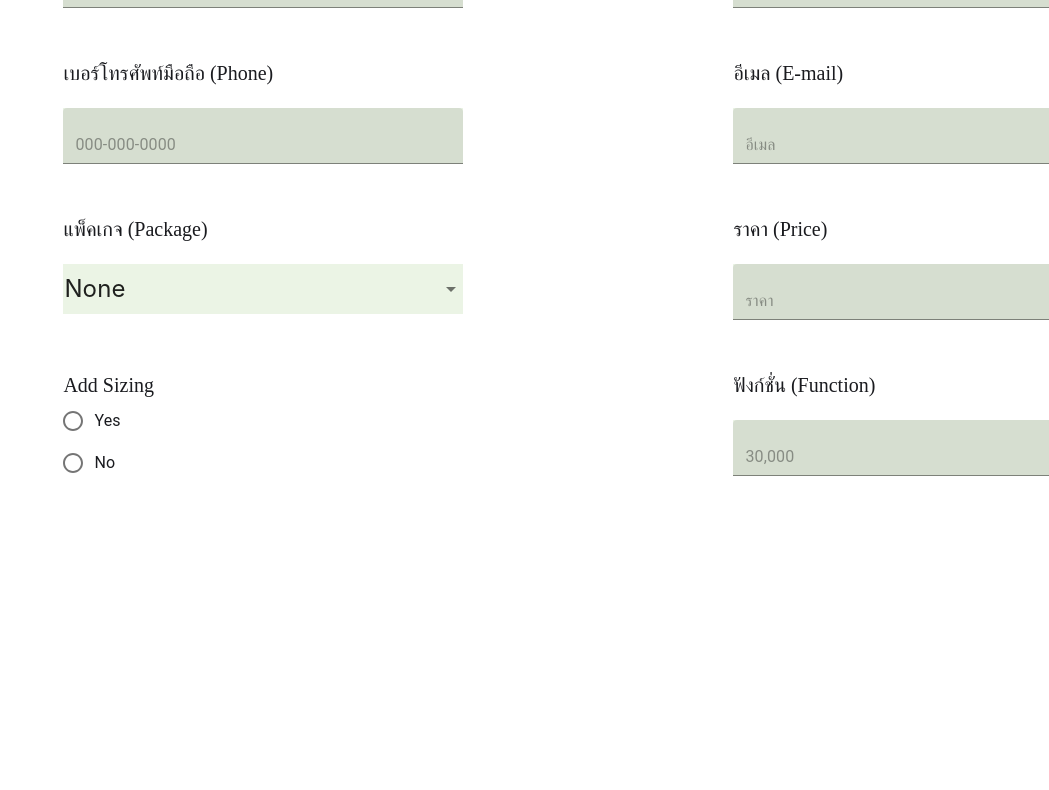
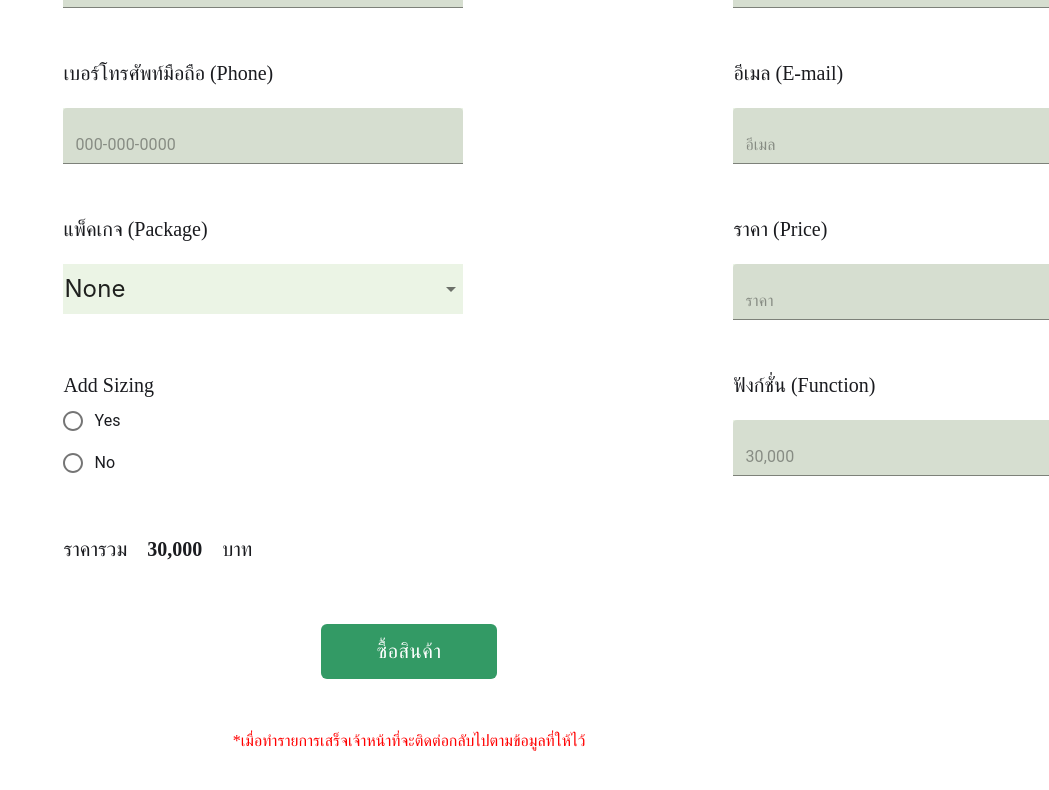
Before and after one commit to DomeNTPS/sale-page, a Next.js app: page /buy in a window 1280 px wide. Shown: the part 372-1162 px from the top of the page, without its empty margins (231-1280 px from the left). Before the commit the page ends 856 px from the top, so only its background shows below. Built offline with nearby package versions, Linux system fonts and the light colour scheme.

Commit message:
65% work progress

```diff
--- a/components/BuyButton.js
+++ b/components/BuyButton.js
@@ -12,7 +12,7 @@ const useStyles = makeStyles((theme) => ({
   buybutton: {
     background: "#339a65",
     color: "#fff",
-    borderRadius: 3,
+    borderRadius: 6,
     border: "6px",
     fontSize: 20,
     padding: "10px 55px",
@@ -22,7 +22,7 @@ const useStyles = makeStyles((theme) => ({
 function BuyButton() {
   const classes = useStyles();
     return (
-      <div className="buybutton">
+      <div>
           <Button className={classes.buybutton}>ซื้อสินค้า</Button>
       </div>
     );
--- a/pages/buy.js
+++ b/pages/buy.js
@@ -9,6 +9,7 @@ import FormControlLabel from '@material-ui/core/FormControlLabel';
 import NumberFormat from "react-number-format";
 import MaskedInput from "react-text-mask";
 import PropTypes from "prop-types";
+import Buybutton from "../components/BuyButton";
 
 const useStyles = makeStyles((theme) => ({
   selectEmpty: {
@@ -133,7 +134,7 @@ function buy() {
     };
 
     return (
-      <div>
+      <div style={{ height: 1100 }}>
         <div className="buy-head">ลงทะเบียนเพื่อทำการสั่งซื้อ</div>
         <div className="buy-from">
           <div className="buy-input">
@@ -166,6 +167,7 @@ function buy() {
               variant="filled"
               style={{ width: 400, marginTop: 20 }}
               className={classes.root}
+              name="phonenumber"
               InputProps={{
                 inputComponent: NumberFormatCustom,
               }}
@@ -241,6 +243,16 @@ function buy() {
             />
           </div>
         </div>
+        <div className="buy-result">
+          ราคารวม &nbsp;&nbsp;&nbsp; <div className="buy-price">30,000</div>{" "}
+          &nbsp;&nbsp;&nbsp; บาท
+        </div>
+        <div className="buy-button">
+          <Buybutton />
+        </div>
+        <div className="buy-warning">
+          *เมื่อทำรายการเสร็จเจ้าหน้าที่จะติดต่อกลับไปตามข้อมูลที่ให้ไว้
+        </div>
       </div>
     );
 }
--- a/styles/buyStyle.css
+++ b/styles/buyStyle.css
@@ -44,3 +44,45 @@
 .buy-input {
     width: auto;
 }
+
+.buy-result {
+    display: flex;
+    font-family: Prompt;
+    font-style: normal;
+    font-weight: normal;
+    font-size: 20px;
+    line-height: 30px;
+    margin-left: 23%;
+    margin-top: 50px;
+
+    color: #1A1B1F;
+}
+
+.buy-price {
+    font-family: Prompt;
+    font-style: normal;
+    font-weight: bold;
+    font-size: 20px;
+    line-height: 30px;
+
+    color: #1A1B1F;
+}
+
+.buy-button {
+    display: flex;
+    justify-content: center;
+    margin-top: 60px;
+}
+
+.buy-warning {
+    display: flex;
+    justify-content: center;
+    font-family: Prompt;
+    font-style: normal;
+    font-weight: normal;
+    font-size: 16px;
+    line-height: 24px;
+    margin-top: 50px;
+
+    color: #FF0000;
+}
--- a/styles/detailStyle.css
+++ b/styles/detailStyle.css
@@ -59,7 +59,7 @@
     margin-left: 41%;
     margin-top: 30px;
     height: 30px;
-
+    display: flex;
 
     font-family: Prompt;
     font-style: normal;
@@ -74,7 +74,7 @@
      margin-left: 41%;
      margin-top: 30px;
      height: 30px;
-
+     display: flex;
 
      font-family: Prompt;
      font-style: normal;
@@ -91,3 +91,10 @@
 
     border-radius: 6px;
 }
+
+.detail-buybutton {
+    margin-top: 60px;
+    margin-left: 35%;
+
+    border-radius: 6px;
+}
--- a/styles/globals.css
+++ b/styles/globals.css
@@ -14,10 +14,3 @@ a {
 * {
   box-sizing: border-box;
 }
-
-.buybutton {
-  margin-top: 60px;
-  margin-left: 35%;
-
-  border-radius: 6px;
-}
--- a/styles/indexStyle.css
+++ b/styles/indexStyle.css
@@ -57,6 +57,7 @@
 
 .M0-detail-price {
     margin-top: 70px;
+    display: flex;
     /* color: #339a65; */
     font-style: normal;
     font-weight: normal;
@@ -64,6 +65,18 @@
     line-height: 42px;
     /* justify-items: center; */
     margin-left: 42%;
+}
+
+.M0-detail-price-30000 {
+    margin-top: 10px;
+    display: flex;
+    /* color: #339a65; */
+    font-style: normal;
+    font-weight: normal;
+    font-size: 28px;
+    line-height: 42px;
+    /* justify-items: center; */
+    margin-left: 907px;
 }
 
 .each-fade {
--- a/styles/serviceStyle.css
+++ b/styles/serviceStyle.css
@@ -59,3 +59,10 @@
 
     color: #307B55;
 }
+
+.service-button{
+    display: flex;
+    justify-content: center;
+    margin-top: 90px;
+
+}
```
Also changed, not shown: pages/detail.js (+9 -5 lines), pages/index.js (+5 -2 lines), pages/services.js (+24 -0 lines).
